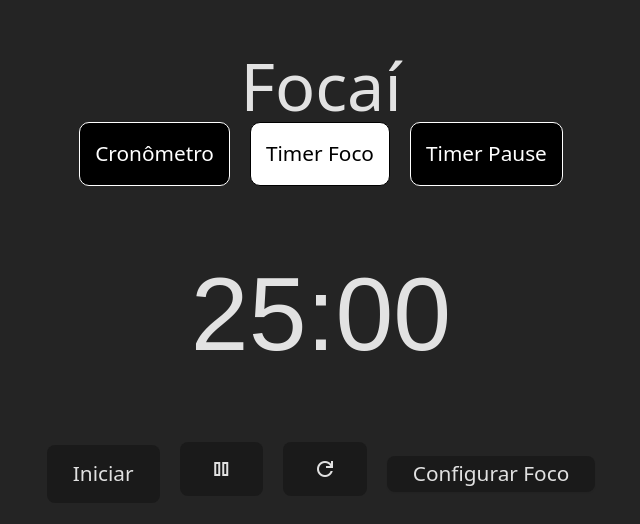
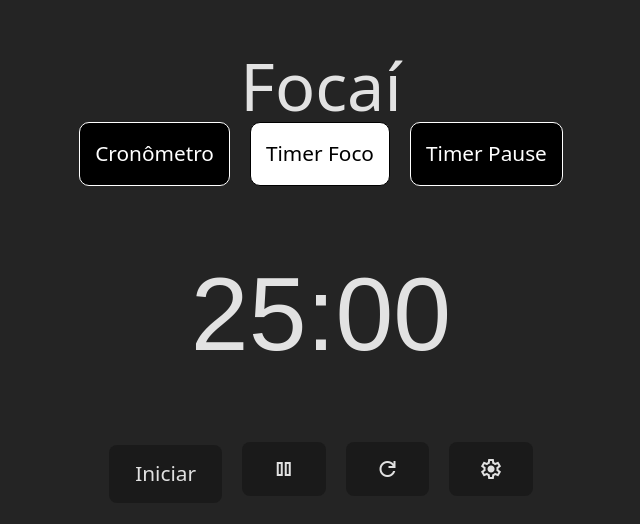
Before and after one commit to Breno2k/FocusFlow, a React (Vite) app: page /TimerFocus in a window 1280 px wide. Shown: the part 124-648 px from the top of the page, without its empty margins (319-959 px from the left). Built offline with nearby package versions, Linux system fonts and the light colour scheme; a web font is replaced by a local one.

Commit message:
feat: adicionado ícone de config

```diff
--- a/src/components/Timer.jsx
+++ b/src/components/Timer.jsx
@@ -105,9 +105,11 @@ const Timer = ({
                 {errorMessage && <p>{errorMessage}</p>}
             </form>  */}
 
+
+
             <Drawer>
                 <DrawerTrigger asChild>
-                    <Button variant="outline">Configurar Foco</Button>
+                    <button className="py-2.5 px-5 material-symbols-outlined" variant="outline">settings</button>
                 </DrawerTrigger>
                 <DrawerContent className="bg-black dark:bg-gray-900">
                     <div className="mx-auto w-full max-w-sm bg-black dark:bg-gray-900">
```
